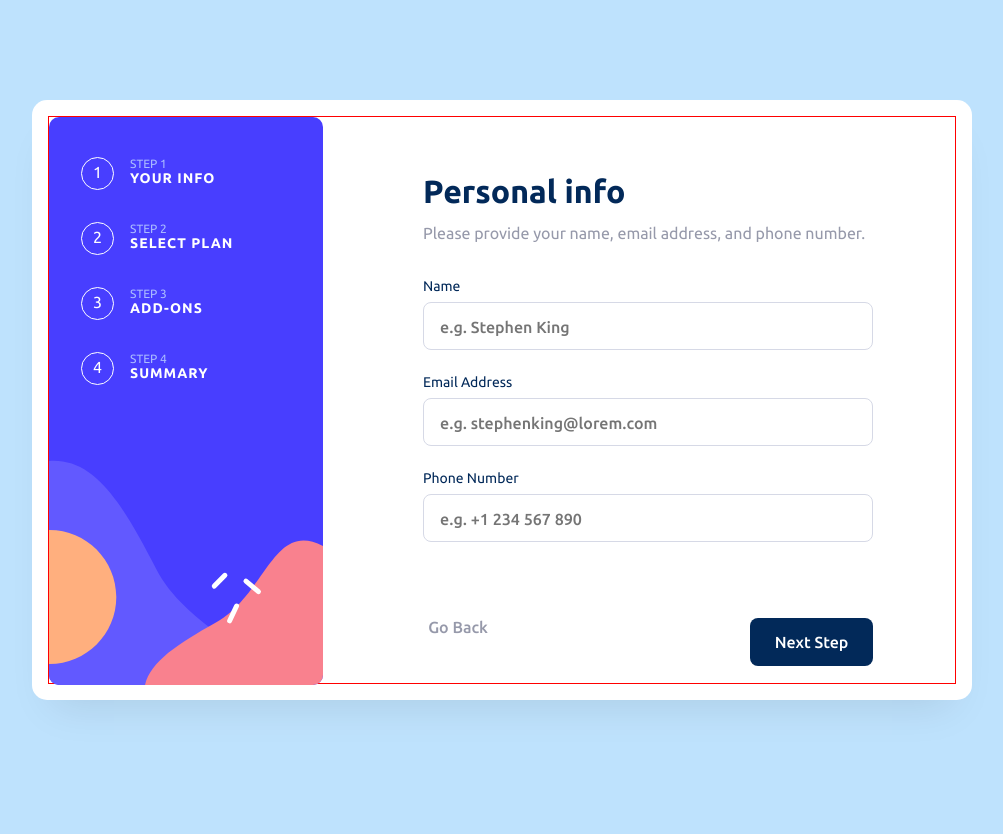
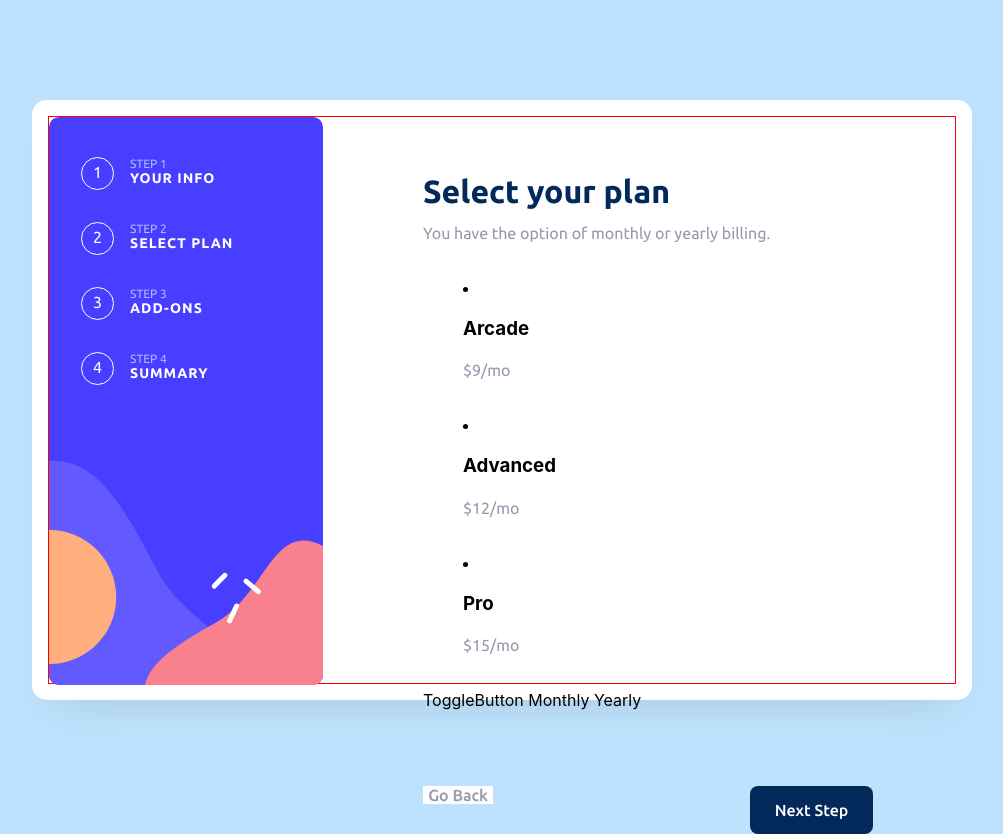
Before and after one commit to mosesrc/multi-step-form-app, a React (Create React App) app in the folder multi-step-form-ui/: page / in a window 1280 px wide. Shown: the whole page, without its empty margins (138-1141 px from the left). Before the commit the page ends 800 px from the top, so only its background shows below. Built offline with nearby package versions, Linux system fonts and the light colour scheme.

Commit message:
Created initial Layout for Select Plan Page 	- Change some elements to better represent markup

```diff
--- /dev/null
+++ b/multi-step-form-ui/src/shared/components/ToggleButton/ToggleButton.js
@@ -0,0 +1,15 @@
+import React from 'react';
+
+import './ToggleButton.css';
+
+function ToggleButton() {
+    return (
+        <div>
+            ToggleButton
+            Monthly
+            Yearly
+        </div>
+    )
+}
+
+export default ToggleButton;
--- a/multi-step-form-ui/src/shared/containers/Home/Home.css
+++ b/multi-step-form-ui/src/shared/containers/Home/Home.css
@@ -1,4 +1,4 @@
-section {
+main {
     position: absolute;
     left: 50%;
     top: 50%;
--- a/multi-step-form-ui/src/shared/containers/Home/Home.js
+++ b/multi-step-form-ui/src/shared/containers/Home/Home.js
@@ -1,21 +1,21 @@
 import React from "react";
 import SideBar from "../SideBar/Sidebar";
 import RouteContainer from "../RouteContainer/RouteContainer";
-import ToggleButtons from "../ToggleButtons/ToggleButtons";
+import MenuButtons from "../MenuButtons/MenuButtons";
 
 import "./Home.css";
 
 function Home() {
   return (
-    <section>
+    <main>
       <div className='container'>
         <SideBar />
         <div>
           <RouteContainer />
-          <ToggleButtons />
+          <MenuButtons />
         </div>
       </div>
-    </section>
+    </main>
   );
 }
 
--- a/multi-step-form-ui/src/shared/containers/InfoPage/InfoPage.js
+++ b/multi-step-form-ui/src/shared/containers/InfoPage/InfoPage.js
@@ -4,7 +4,7 @@ import "./InfoPage.css";
 
 function InfoPage() {
   return (
-    <div>
+    <section className="info-page">
       <h2>Personal info</h2>
       <p>Please provide your name, email address, and phone number.</p>
 
@@ -22,7 +22,7 @@ function InfoPage() {
           <input placeholder='e.g. +1 234 567 890' />
         </div>
       </form>
-    </div>
+    </section>
   );
 }
 
--- a/multi-step-form-ui/src/shared/containers/ToggleButtons/ToggleButtons.js
+++ b/multi-step-form-ui/src/shared/containers/MenuButtons/MenuButtons.js
@@ -1,9 +1,9 @@
 import React from "react";
 import Button from "../../components/Button/Button";
 
-import "./ToggleButtons.css";
+import "./MenuButtons.css";
 
-function ToggleButtons() {
+function MenuButtons() {
   return (
     <div className='toggle-button-container'>
       <Button style={"go-back"} content={"Go Back"} />
@@ -12,4 +12,4 @@ function ToggleButtons() {
   );
 }
 
-export default ToggleButtons;
+export default MenuButtons;
--- a/multi-step-form-ui/src/shared/containers/RouteContainer/RouteContainer.js
+++ b/multi-step-form-ui/src/shared/containers/RouteContainer/RouteContainer.js
@@ -1,12 +1,14 @@
 import React from 'react';
 import InfoPage from '../InfoPage/InfoPage';
+import SelectPlanPage from '../SelectPlanPage/SelectPlanPage';
 
 import './RouteContainer.css';
 
 function RouteContainer() {
     return (
         <div className='routes-container'>
-            <InfoPage />
+            {/* <InfoPage /> */}
+            <SelectPlanPage />
         </div>
     )
 }
--- a/multi-step-form-ui/src/shared/containers/SelectPlanPage/SelectPlanPage.js
+++ b/multi-step-form-ui/src/shared/containers/SelectPlanPage/SelectPlanPage.js
@@ -1,7 +1,30 @@
 import React from "react";
+import ToggleButton from "../../components/ToggleButton/ToggleButton";
 
 import "./SelectPlanPage.css";
 
-function SelectPlanPage() {}
+function SelectPlanPage() {
+    return (
+        <section className="select-plan">
+            <h2>Select your plan</h2>
+            <p>You have the option of monthly or yearly billing.</p>
+            <menu className="plan-items">
+                <li>
+                    <h3>Arcade</h3>
+                    <p>$9/mo</p>
+                </li>
+                <li>
+                    <h3>Advanced</h3>
+                    <p>$12/mo</p>
+                </li>
+                <li>
+                    <h3>Pro</h3>
+                    <p>$15/mo</p>
+                </li>
+            </menu>
+            <ToggleButton />
+        </section>
+    )
+}
 
 export default SelectPlanPage;
```
Also changed, not shown: multi-step-form-ui/src/shared/components/ToggleButton/ToggleButton.css (added), multi-step-form-ui/src/shared/containers/MenuButtons/MenuButtons.css (renamed from multi-step-form-ui/src/shared/containers/ToggleButtons/ToggleButtons.css).
